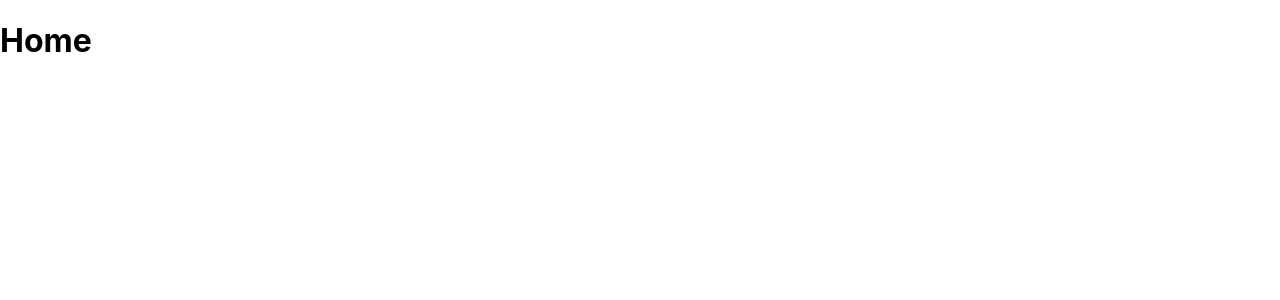
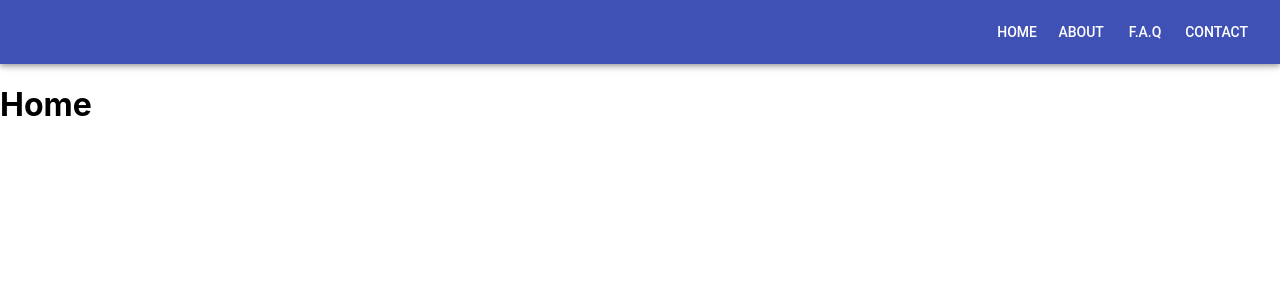
Before and after one commit to Yasir1986/cryptocoin-site, a React (Create React App) app: page / in a window 1280 px wide. Shown: the top 300 px of the page. Built offline with nearby package versions, Linux system fonts and the light colour scheme.

Commit message:
Nav Bar Added

```diff
--- a/package.json
+++ b/package.json
@@ -3,9 +3,12 @@
   "version": "0.1.0",
   "private": true,
   "dependencies": {
+    "@material-ui/core": "^3.9.3",
     "react": "^16.8.6",
     "react-dom": "^16.8.6",
-    "react-scripts": "3.0.1"
+    "react-router-dom": "^5.0.0",
+    "react-scripts": "3.0.1",
+    "styled-components": "^4.2.0"
   },
   "scripts": {
     "start": "react-scripts start",
--- a/src/App.js
+++ b/src/App.js
@@ -1,11 +1,17 @@
 import React from 'react';
-import Home from './components/Home'
+import Home from './components/Home';
+import About from './components/About';
+import { BrowserRouter as Router, Route, Link} from "react-router-dom";
+
+
+
 
 function App() {
   return (
-    <div>
-     <Home/>
-    </div>
+    <Router>
+        <Route exact path="/" component={Home} />
+        <Route path="/about" component={About} />
+    </Router>
   );
 }
 
--- /dev/null
+++ b/src/components/About.jsx
@@ -0,0 +1,13 @@
+import React from "react";
+
+class About extends React.Component {
+  render() {
+    return (
+      <div>
+        <h1>ABOUT</h1>
+      </div>
+    );
+  }
+}
+
+export default About;
--- a/src/components/Home.jsx
+++ b/src/components/Home.jsx
@@ -1,12 +1,15 @@
-import React from 'react';
-
+import React from "react";
+import NavBar from "./NavBar";
 
 class Home extends React.Component {
-    render() {
-      return (
-      <h1>Home</h1>
-      );
-    }
+  render() {
+    return (
+        <div>
+        <NavBar />
+        <h1>Home</h1>
+      </div>
+    );
   }
+}
 
-export default Home
+export default Home;
--- /dev/null
+++ b/src/components/NavBar.jsx
@@ -0,0 +1,45 @@
+import React from 'react';
+import PropTypes from 'prop-types';
+import { withStyles } from '@material-ui/core/styles';
+import AppBar from '@material-ui/core/AppBar';
+import Toolbar from '@material-ui/core/Toolbar';
+import Button from '@material-ui/core/Button';
+import styled from 'styled-components';
+
+const styles = {
+  root: {
+    flexGrow: 1,
+  },
+};
+
+function ButtonAppBar(props) {
+  const { classes } = props;
+  return (
+    <div className={classes.root}>
+      <AppBar position="static">
+      <StyledNav>
+          <Toolbar>
+          <Button color="inherit">Home</Button>
+          <Button color="inherit">About</Button>
+          <Button color="inherit">F.A.Q</Button>
+          <Button color="inherit">Contact</Button>
+          </Toolbar>
+          </StyledNav>
+      </AppBar>
+
+    </div>
+  );
+}
+
+ButtonAppBar.propTypes = {
+  classes: PropTypes.object.isRequired,
+};
+
+export default withStyles(styles)(ButtonAppBar);
+
+const StyledNav = styled.div`
+    display: flex;
+    position: relative;
+    align-items: center;
+    justify-content: flex-end;
+`;
```
Also changed, not shown: src/components/Contact.jsx (added, +15 -0 lines), src/components/FAQ.jsx (added, +15 -0 lines), 1 other file (tests, documents, lock files or other folders).
